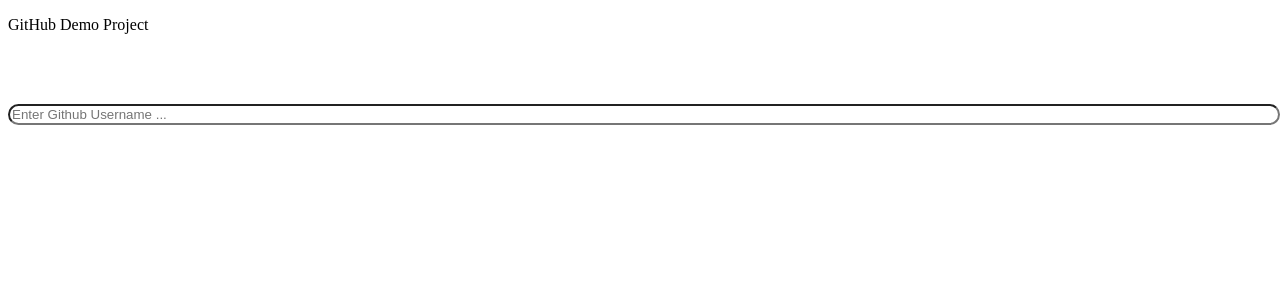
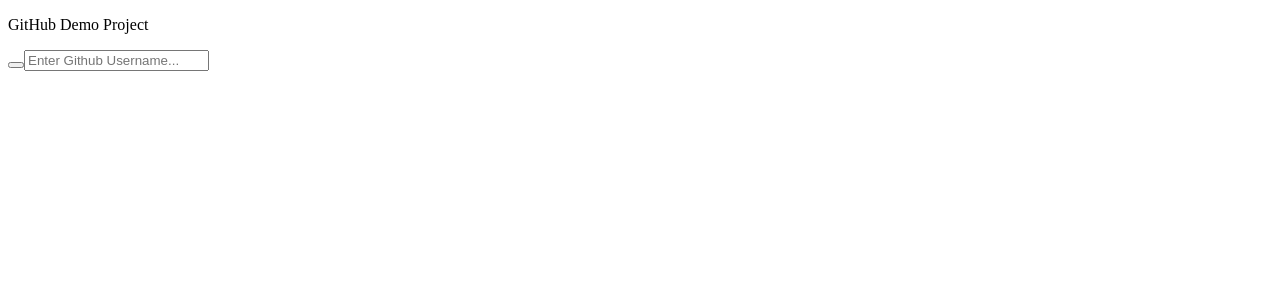
Before and after one commit to leovavi/gitlist, a React app: page / in a window 1280 px wide. Shown: the top 300 px of the page. Built offline with nearby package versions, Linux system fonts and the light colour scheme; the HTML template or start-up script is replaced by a standard one.

Commit message:
Added Routes

```diff
--- a/package.json
+++ b/package.json
@@ -14,7 +14,9 @@
   "license": "ISC",
   "dependencies": {
     "react": "16.5.2",
-    "react-dom": "16.5.2"
+    "react-dom": "16.5.2",
+    "react-router": "^4.3.1",
+    "react-router-dom": "^4.3.1"
   },
   "devDependencies": {
     "@fortawesome/fontawesome-svg-core": "^1.2.6",
--- a/src/App.js
+++ b/src/App.js
@@ -1,21 +1,13 @@
 import React from 'react';
 import ReactDOM from 'react-dom';
-import Header from "./Header.js";
-import Search from "./Search.js";
+import Search from "./Search";
+import { BrowserRouter, Route } from 'react-router-dom';
 
 const App = () => {
   return (
-    <div>
-      <div>
-        <Header />
-      </div>
-      <br></br>
-      <br></br>
-      <br></br>
-      <div className="container">
-        <Search />
-      </div>
-    </div>
+    <BrowserRouter>
+      <Route exact path="/" component={Search}/>
+    </BrowserRouter>
   );
 };
 
--- a/src/Search.js
+++ b/src/Search.js
@@ -1,5 +1,6 @@
 import React from 'react';
-import * as RB from "react-bootstrap";
+import Header from './Header.js';
+/*import * as RB from "react-bootstrap";
 
 const Search = () => {
     return(
@@ -12,6 +13,29 @@ const Search = () => {
             </RB.FormGroup>
         </form>
     );
-}
+}*/
+
+const Search = () => {
+    return(
+        <div>
+            <Header/>
+            <div className="container">
+                <section className="search six offset-by-three columns">
+                    <form>
+                        <button type="submit">
+                            <span className="fa fa-check-circle fa-2x"/>
+                        </button>
+                        <input
+                            className="u-full-width"
+                            type="text"
+                            name="username"
+                            placeholder="Enter Github Username..."
+                        />
+                    </form>
+                </section>
+            </div>
+        </div>
+    );
+};
 
 export default Search;
```
Also changed, not shown: 2 other files (tests, documents, lock files or other folders).
